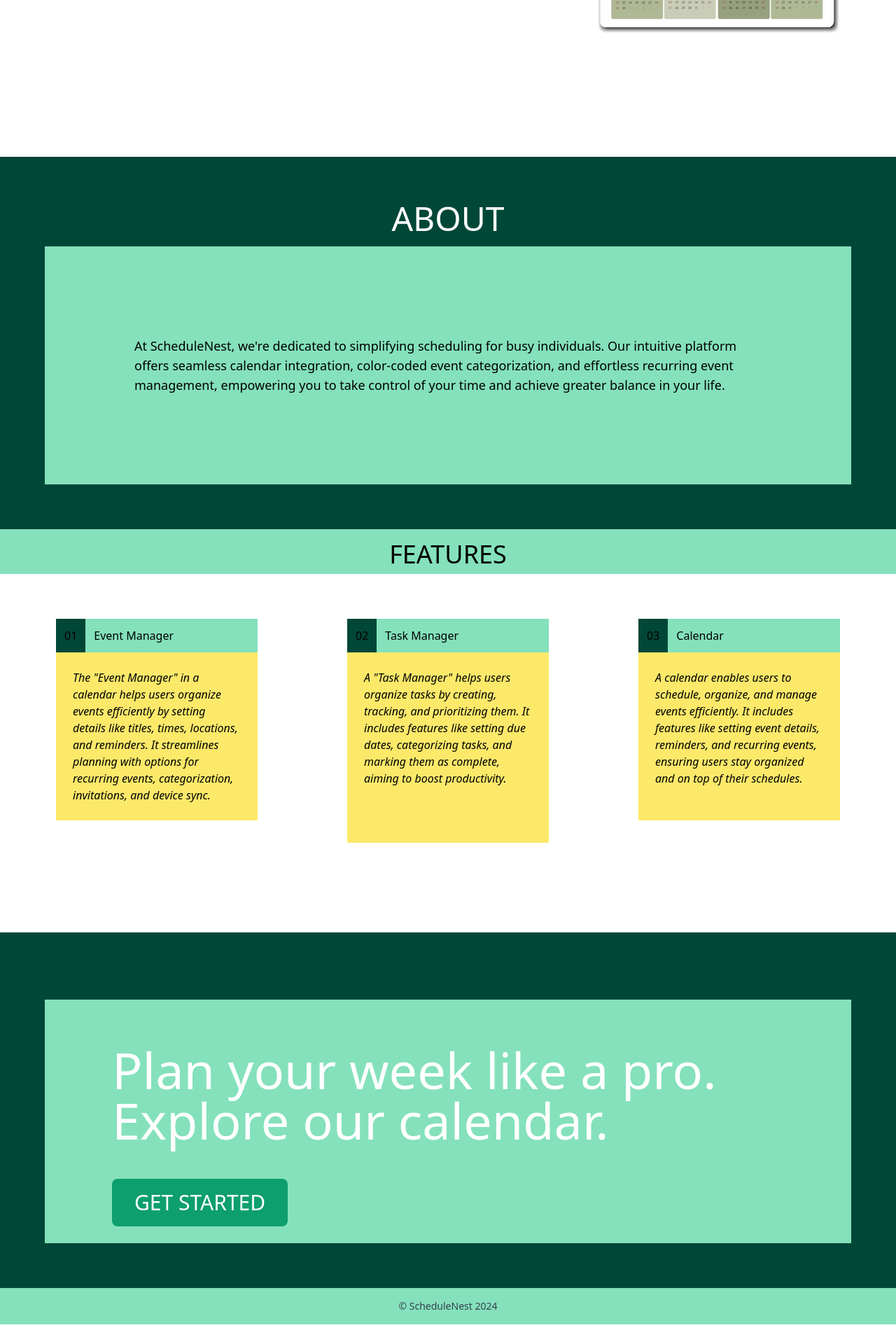
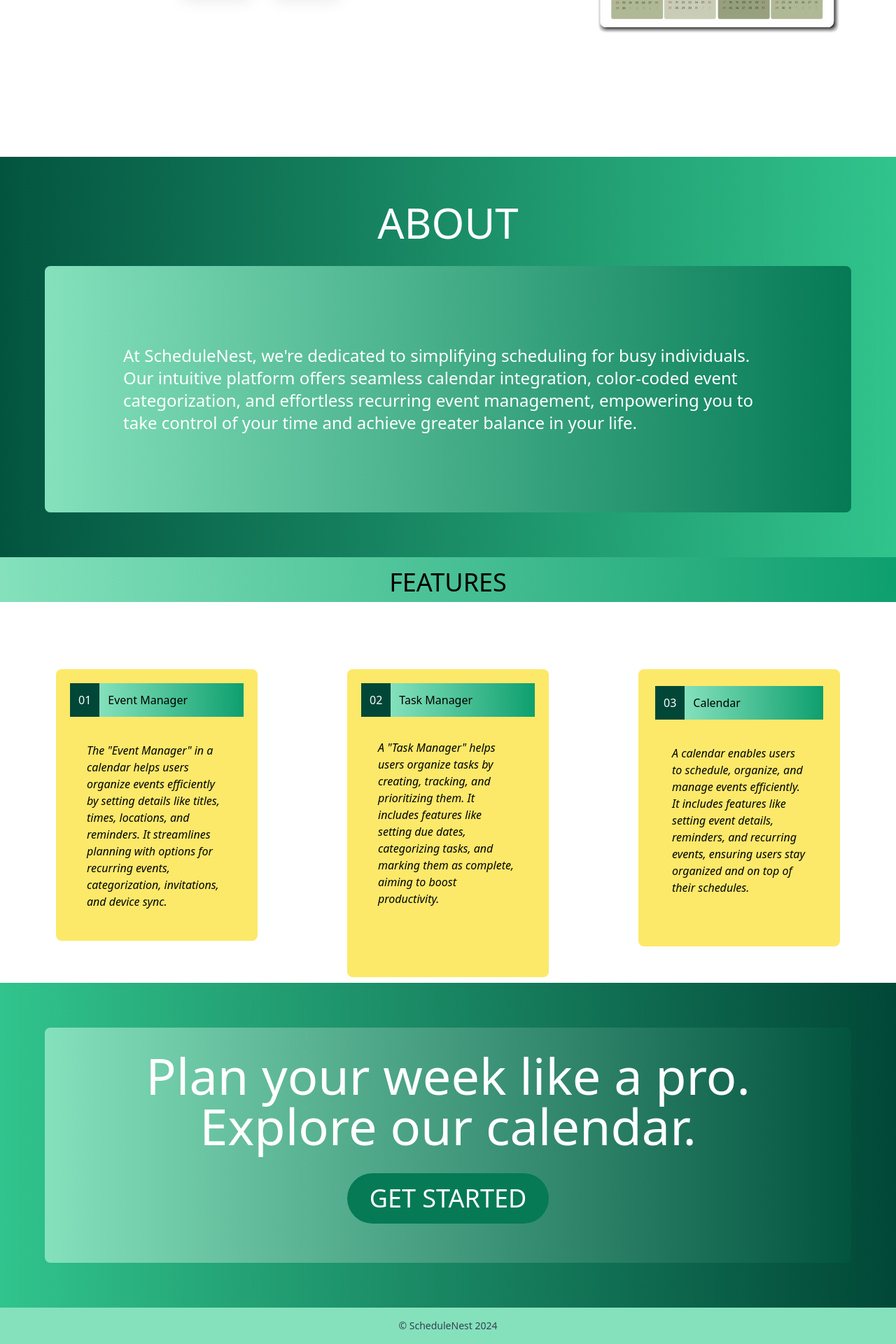
Before and after one commit to suleosmann/schedule-nest-calendar-client, a React (Vite) app: page / in a window 1280 px wide. Shown: the part 544-2464 px from the top of the page at 70% size. Before the commit the page ends 2436 px from the top, so only its background shows below. Built offline with nearby package versions, Linux system fonts and the light colour scheme.

Commit message:
homepage css

```diff
--- a/src/APP/components/Button.jsx
+++ b/src/APP/components/Button.jsx
@@ -11,7 +11,7 @@
 
   return (
     <button
-      className="mt-4 mr-6 text-white px-7 py-3 rounded-md text-sm font-medium bg-green-500 hover:bg-green-600"
+      className="shadow-xl mt-4 mr-6 text-grey-900 px-7 py-3 rounded-md text-sm font-medium bg-green-300 hover:bg-orange-400 active:bg-orange-500 focus:outline-none focus:ring focus:ring-green-900"
       onClick={handleButtonClick} // Attach the click event handler
     >
       {children}
--- a/src/APP/components/Navbar.jsx
+++ b/src/APP/components/Navbar.jsx
@@ -7,7 +7,7 @@
   const navigate = useNavigation(); // Initialize the navigate function from the custom hook
 
   return (
-    <nav className="bg-green-300">
+    <nav className="bg-gradient-to-r from-green-400 to-green-300">
       <div className="max-w-7xl mx-auto px-4">
         <div className="flex justify-between h-16">
           <div className="flex items-center">
@@ -20,7 +20,7 @@
             <a href="#features" className="text-black px-3 py-2 rounded-md text-sm font-medium">Features</a>
             <a href="#about" className="text-black px-3 py-2 rounded-md text-sm font-medium">About</a>
             {/* Get Started button */}
-            <a href="#" className="text-white px-4 py-2 rounded-md text-sm font-medium bg-green-500 hover:bg-green-600" onClick={() => navigate('/authentication/signup')}>
+            <a href="#" className="text-white px-4 py-2 rounded-md text-sm font-medium bg-green-700 hover:bg-orange-400 active:bg-orange-500 focus:outline-none focus:ring focus:ring-green-900" onClick={() => navigate('/authentication/signup')}>
               Get Started
             </a>
           </div>
--- a/src/APP/modules/landing/AboutSection.jsx
+++ b/src/APP/modules/landing/AboutSection.jsx
@@ -2,11 +2,11 @@
 
 const AboutSection = () => {
   return (
-    <div id= "about" className="bg-green-900">
+    <div id= "about" className="bg-gradient-to-r from-green-800 to-green-400 text-white">
       <div className="p-16">
-        <h1 className="text-white text-5xl flex justify-center pb-4">ABOUT</h1>
-        <div className="bg-green-300">
-        <p className="p-32 text-lg">
+        <h1 className="text-4xl md:text-5xl lg:text-6xl text-center mb-8">ABOUT</h1>
+        <div className="bg-gradient-to-r from-green-300 to-green-600 rounded-lg p-8">
+        <p className="p-20 text-lg md:text-xl lg:text-2xl">
           At ScheduleNest, we're dedicated to simplifying scheduling for busy
           individuals. Our intuitive platform offers seamless calendar
           integration, color-coded event categorization, and effortless
--- a/src/APP/modules/landing/CtaSection.jsx
+++ b/src/APP/modules/landing/CtaSection.jsx
@@ -5,16 +5,22 @@
 const CtaSection = () => {
   const navigate = useNavigation();
   return (
-    <div className="bg-green-900">
-      <div className="p-16">
-        <div className="bg-green-300">
-          <h1 className="text-white m-8 p-16 text-7xl flex justify-center pb-4">
-            Plan your week like a pro. Explore our calendar.
-          </h1>
-          <button className="ml-24 mb-6 text-white px-8 py-4 rounded-lg text-3xl font-medium bg-green-500 hover:bg-green-600" onClick={() => navigate('/authentication/signup')}>GET STARTED</button>
-        </div>
-      </div>
+    <div className="bg-gradient-to-r from-green-400 to-green-900 text-white">
+  <div className="p-16">
+    <div className="bg-gradient-to-r from-green-300 to-green-800 rounded-lg p-8">
+      <h1 className="text-4xl md:text-5xl lg:text-7xl text-center mb-8">
+        Plan your week like a pro. Explore our calendar.
+      </h1>
+      <button
+        className="mx-auto block mb-6 text-white px-8 py-4 rounded-full text-2xl md:text-3xl lg:text-4xl font-medium bg-green-600 hover:bg-orange-400 active:bg-orange-500 focus:outline-none focus:ring focus:ring-green-900"
+        onClick={() => navigate('/authentication/signup')}
+      >
+        GET STARTED
+      </button>
     </div>
+  </div>
+</div>
+
   );
 };
 
--- a/src/APP/modules/landing/FeaturesSections.jsx
+++ b/src/APP/modules/landing/FeaturesSections.jsx
@@ -2,16 +2,16 @@
 
 const FeaturesSections = () => {
   return (
-    <div id= "features">
-      <div className="h-16 bg-green-300">
+    <div id= "features" >
+      <div className="h-16 bg-gradient-to-r from-green-300 to-green-500">
         <h1 className="text-4xl pt-4 flex justify-center">FEATURES</h1>
       </div>
-      <div className="h-96 mb-32 flex justify-center">
-        <div className="mx-16  w-72 h-80">
-          <div className="mt-16 bg-yellow-200">
-            <div className="flex ">
-              <h1 className="ml-0  p-3 bg-green-900">01</h1>
-              <h1 className="p-3 bg-green-300 w-72">Event Manager</h1>
+      <div className="h-96 mb-32 justify-center flex justify-center mt-8">
+        <div className="mx-16 w-72 h-80">
+          <div className="mt-16 bg-yellow-200 rounded-lg p-5">
+            <div className="flex items-center mb-3">
+              <h1 className="ml-0 p-3 bg-green-900 text-white ">01</h1>
+              <h1 className="p-3 bg-gradient-to-r from-green-300 to-green-500 w-72">Event Manager</h1>
             </div>
             <p className="p-6 italic">
               The "Event Manager" in a calendar helps users organize events
@@ -21,11 +21,11 @@
             </p>
           </div>
         </div>
-        <div className="mx-16  w-72 h-80">
-          <div className="mt-16 bg-yellow-200">
-            <div className="flex ">
-              <h1 className="ml-0  p-3 bg-green-900">02</h1>
-              <h1 className="p-3 bg-green-300 w-72">Task Manager</h1>
+        <div className="mx-16 w-72 h-80">
+          <div className="mt-16 bg-yellow-200 rounded-lg p-5">
+            <div className="flex items-center mb-2">
+              <h1 className="ml-0 p-3 bg-green-900 text-white">02</h1>
+              <h1 className="p-3 bg-gradient-to-r from-green-300 to-green-500 w-72 ">Task Manager</h1>
             </div>
             <p className="p-6  pb-20 italic">
               A "Task Manager" helps users organize tasks by creating, tracking,
@@ -36,10 +36,10 @@
           </div>
         </div>
         <div className="mx-16  w-72 h-80">
-          <div className="mt-16 bg-yellow-200">
-            <div className="flex ">
-              <h1 className="ml-0  p-3 bg-green-900">03</h1>
-              <h1 className="p-3 bg-green-300 w-72">Calendar</h1>
+          <div className="mt-16 bg-yellow-200 rounded-lg p-6">
+            <div className="flex items-center mb-3 ">
+              <h1 className="ml-0  p-3 bg-green-900 text-white">03</h1>
+              <h1 className="p-3 bg-gradient-to-r from-green-300 to-green-500 w-72">Calendar</h1>
             </div>
             <p className="p-6 pb-12 italic">
               A calendar enables users to schedule, organize, and manage events
```
